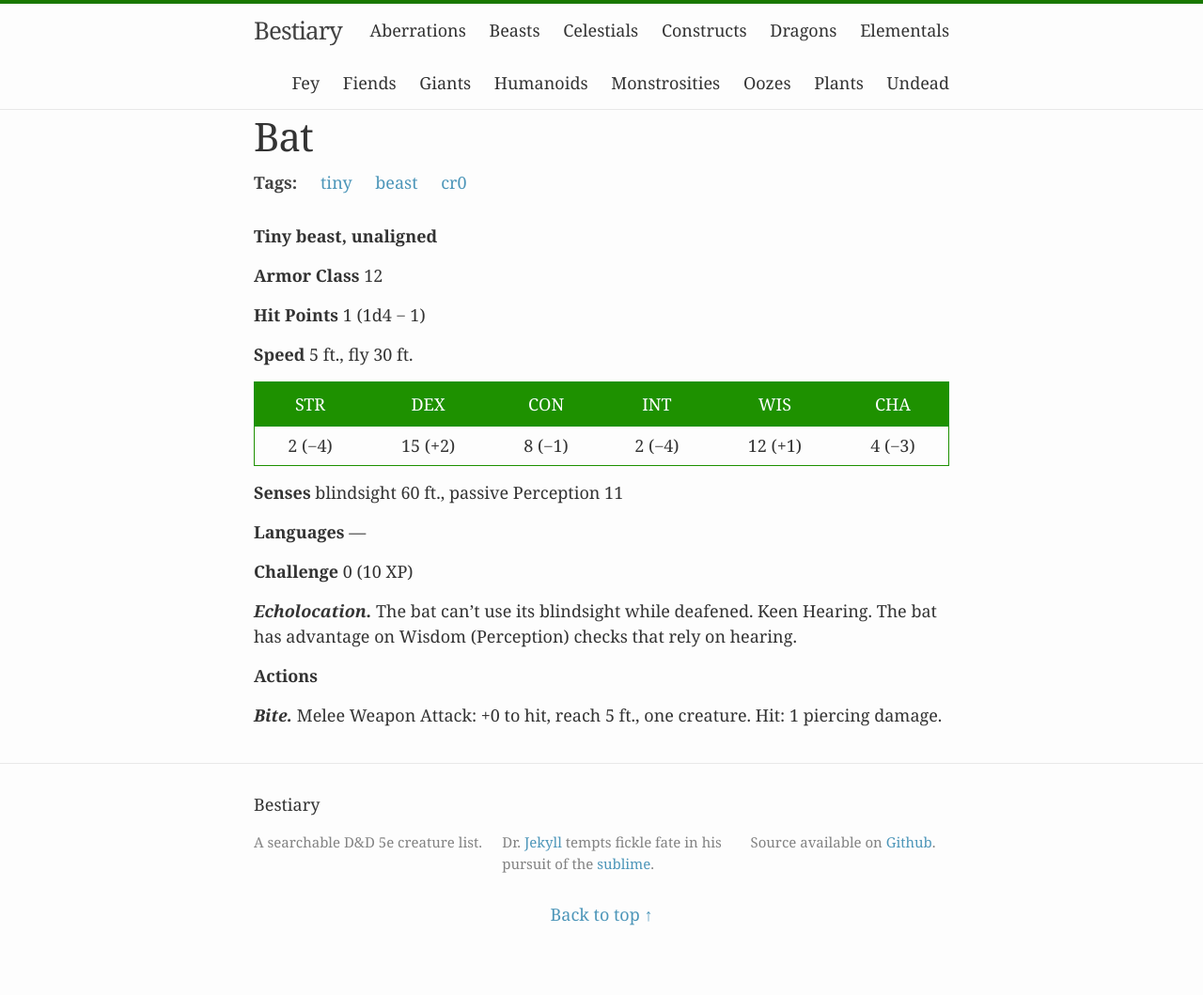
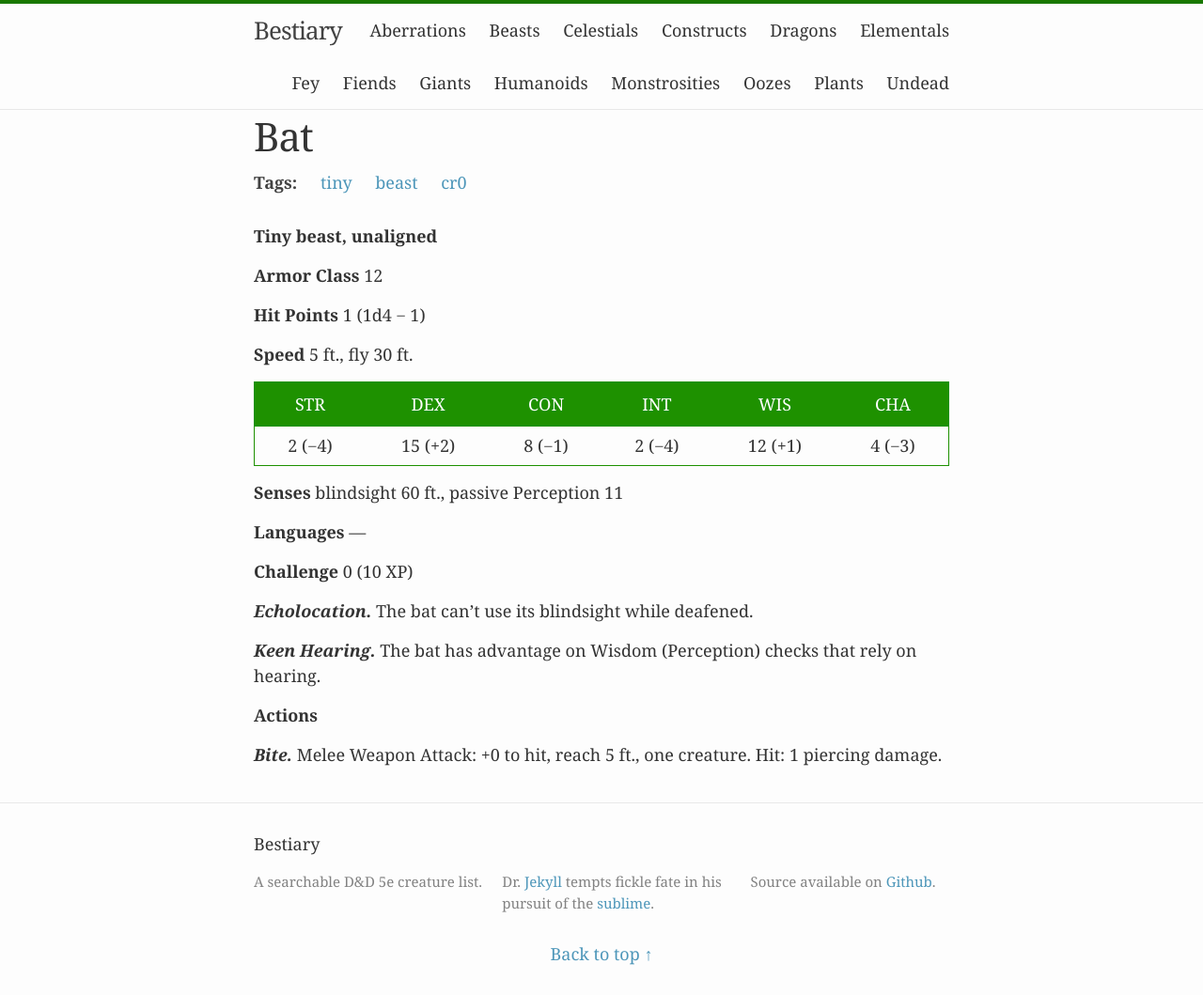
Before and after one commit to beaurancourt/bestiary, a Jekyll site: the page built from _posts/2016-02-29-bat.markdown, in a window 1280 px wide. Shown: the whole page at 94% size. Built offline with Jekyll 4.4.1, drawn with Linux system fonts in a browser that asks for light colours; before the commit the page ends 1017 px from its top, so only the background shows below that.

Commit message:
Format fix, Bat

```diff
--- a/_posts/2016-02-29-bat.markdown
+++ b/_posts/2016-02-29-bat.markdown
@@ -23,7 +23,9 @@ tags: [tiny, beast, cr0]
 
 **Challenge** 0 (10 XP)
 
-***Echolocation.*** The bat can’t use its blindsight while deafened. Keen Hearing. The bat has advantage on Wisdom (Perception) checks that rely on hearing.
+***Echolocation.*** The bat can’t use its blindsight while deafened.
+
+***Keen Hearing.*** The bat has advantage on Wisdom (Perception) checks that rely on hearing.
 
 **Actions**
 
```
